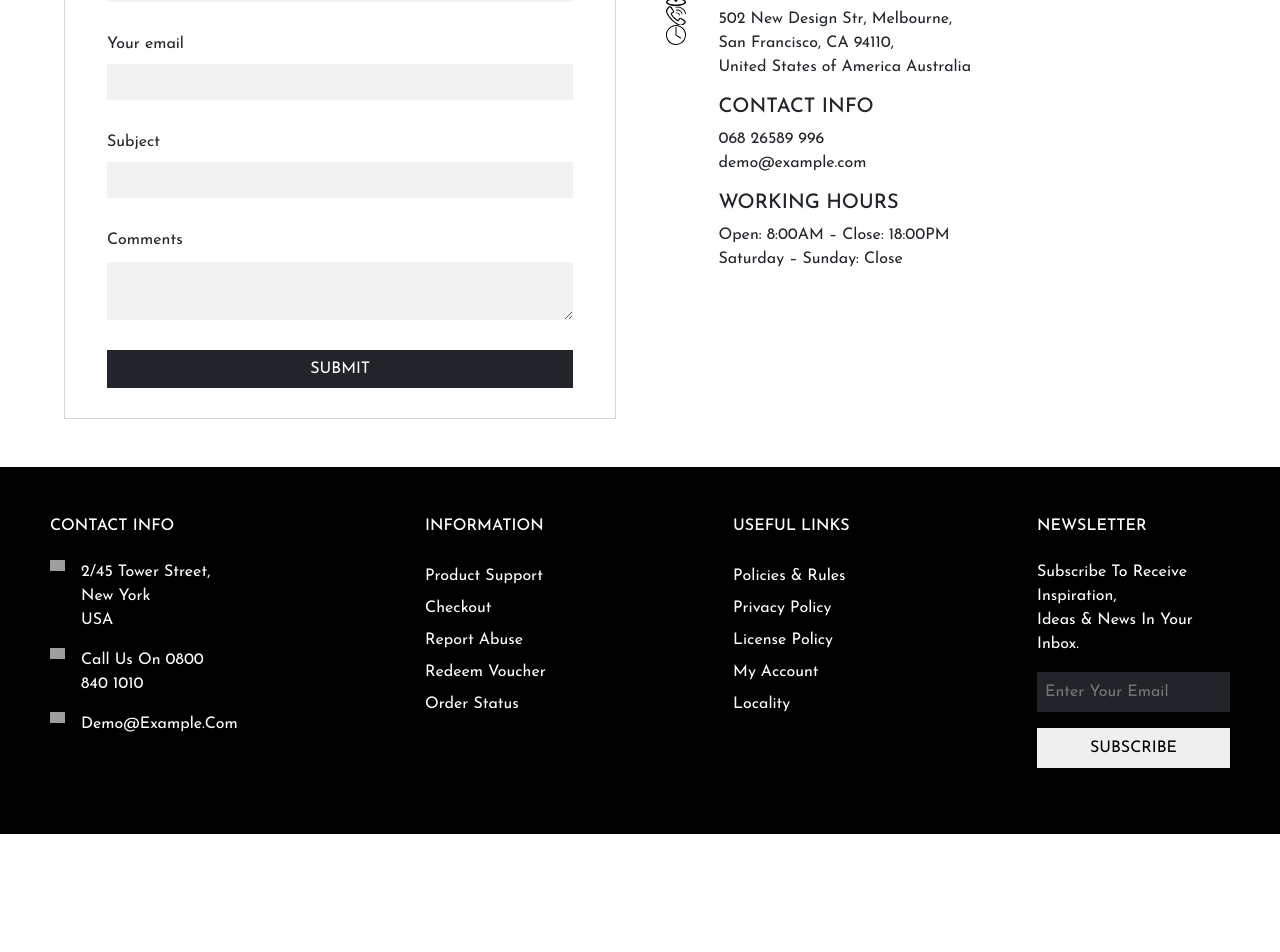
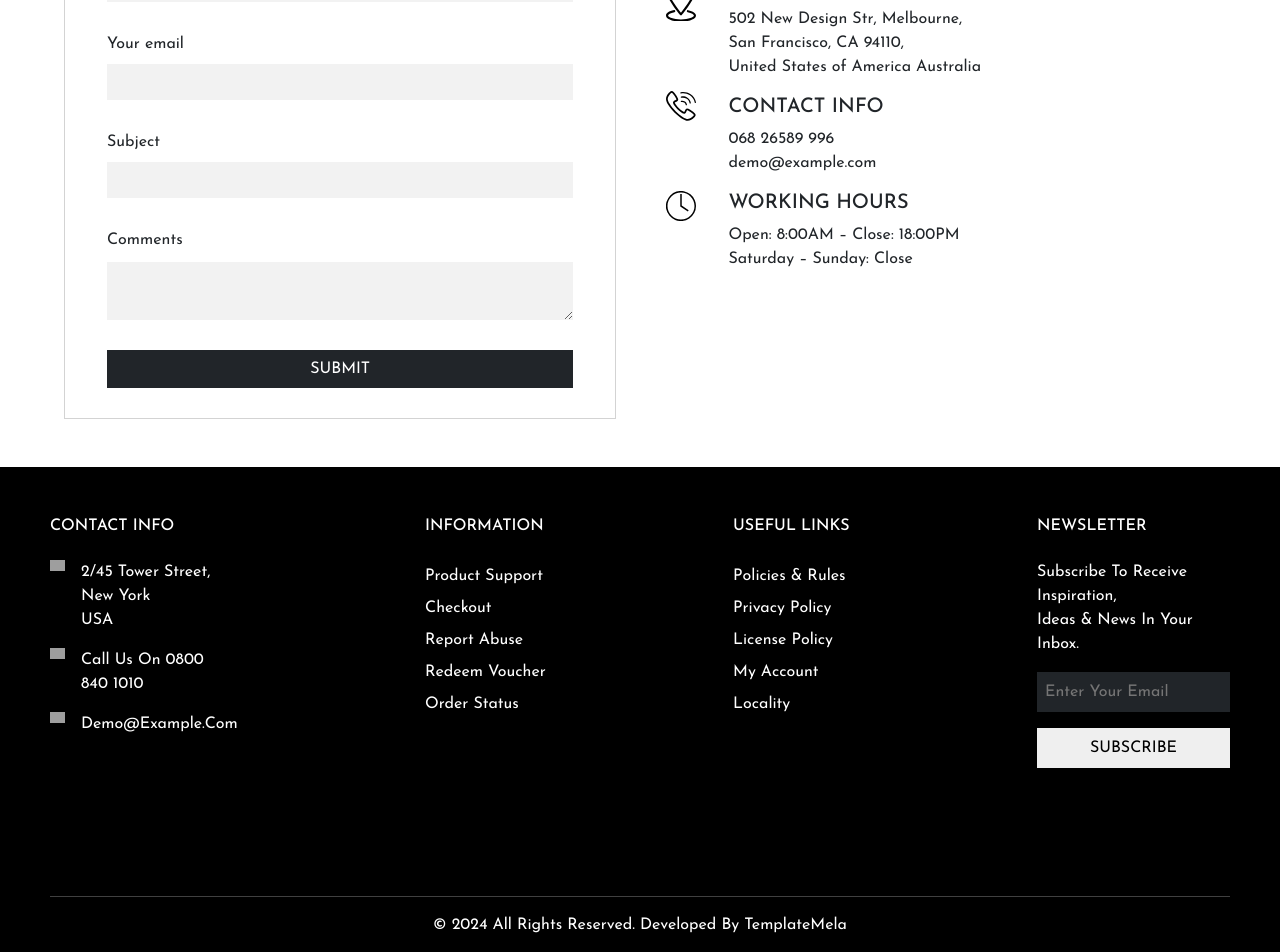
Before and after one commit to MattiaMessana/proj-html-vuejs, a Vue app: page /contacts in a window 1280 px wide. Shown: the part 787-1739 px from the top of the page. Before the commit the page ends 1621 px from the top, so only its background shows below. Built offline with nearby package versions, Linux system fonts and the light colour scheme; grey boxes are pictures that could not be loaded.

Commit message:
modifiche contactUs e footer

```diff
--- a/src/components/MyFooter.vue
+++ b/src/components/MyFooter.vue
@@ -101,7 +101,8 @@ export default {
 </script>
 
 <template>
-    <div class="d-flex justify-content-between text-white container-footer">
+    <div class="d-flex justify-content-between flex-column text-white container-footer">
+        <div class="d-flex justify-content-between mb-5">
             <div v-for="item in info">
                 <h6 class="mb-4">{{ item.title }}</h6>
                 <div class="d-flex align-items-start gap-3">
@@ -154,11 +155,17 @@ export default {
             </div>
         </div>
 
+        <div class="text-center mt-5">
+            <hr>
+            <span>© 2024 All Rights Reserved. Developed By TemplateMela</span>
+        </div>
+
+    </div>
 </template>
 
 <style scoped lang="scss">
 .container-footer {
-    padding: 50px;
+    padding: 50px 50px 15px;
     background-color: black;
 
     img {
@@ -173,4 +180,8 @@ export default {
         max-width: min-content;
     }
 }
+
+.bg-black {
+    background-color: black;
+}
 </style>
--- a/src/pages/MyContacts.vue
+++ b/src/pages/MyContacts.vue
@@ -102,7 +102,7 @@ export default {
         <div class="contact-us">
             <h1>CONTACT US</h1>
             <div class="d-flex align-items-start mt-4">
-                <div class="d-flex flex-column">
+                <div class="d-flex flex-column gap">
                     <svg data-name="Layer 1" xmlns="http://www.w3.org/2000/svg" viewBox="0 0 631.8 980">
                         <path
                             d="M517,852.9a22.24,22.24,0,0,1-34,0c-12.2-14.6-298.9-358.8-298.9-527.1C184.2,151.7,325.8,10,500,10S815.9,151.7,815.9,325.8C815.8,494.1,529.2,838.3,517,852.9ZM500,54.3c-149.7,0-271.5,121.8-271.5,271.5,0,130.5,209.6,400.8,271.5,477.8,61.9-77,271.6-347.3,271.6-477.8C771.5,176.1,649.7,54.3,500,54.3Zm4.2,377.9c-72.3,0-131.1-58.8-131.1-131A131.23,131.23,0,0,1,504.2,170.1c72.2,0,131,58.8,131,131.1S576.4,432.2,504.2,432.2Zm0-217.8a86.75,86.75,0,1,0,86.7,86.8A86.85,86.85,0,0,0,504.2,214.4ZM353.6,749.7a22.17,22.17,0,0,1,8.6,43.5c-87.8,17.3-133.7,48.3-133.7,69.9,0,33.7,105.8,82.6,271.5,82.6s271.6-48.9,271.6-82.6c0-21.3-45.1-52-131.2-69.4a22.14,22.14,0,1,1,8.8-43.4c105.9,21.4,166.7,62.6,166.7,112.8C815.8,946.4,656.9,990,500,990S184.2,946.4,184.2,863.1C184.2,812.3,245.9,771,353.6,749.7Z"
@@ -212,8 +212,12 @@ export default {
         margin-top: 50px;
         width: 50%;
 
-        svg {
-            width: 20px;
+        .gap {
+            gap: 70px;
+
+            svg {
+                width: 30px;
+            }
         }
     }
 }
```
Lines whose indentation alone changed are shown as unchanged.
